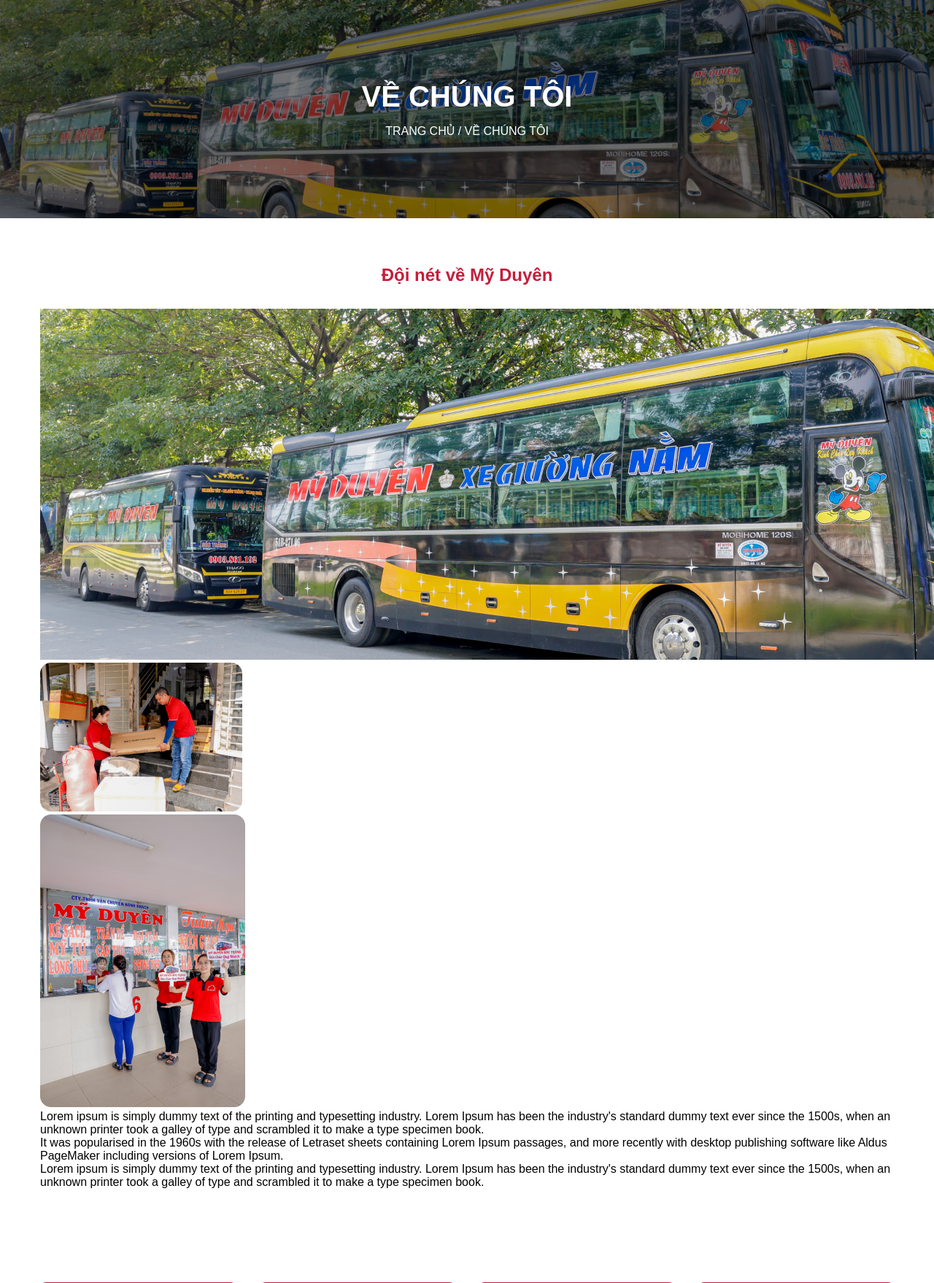
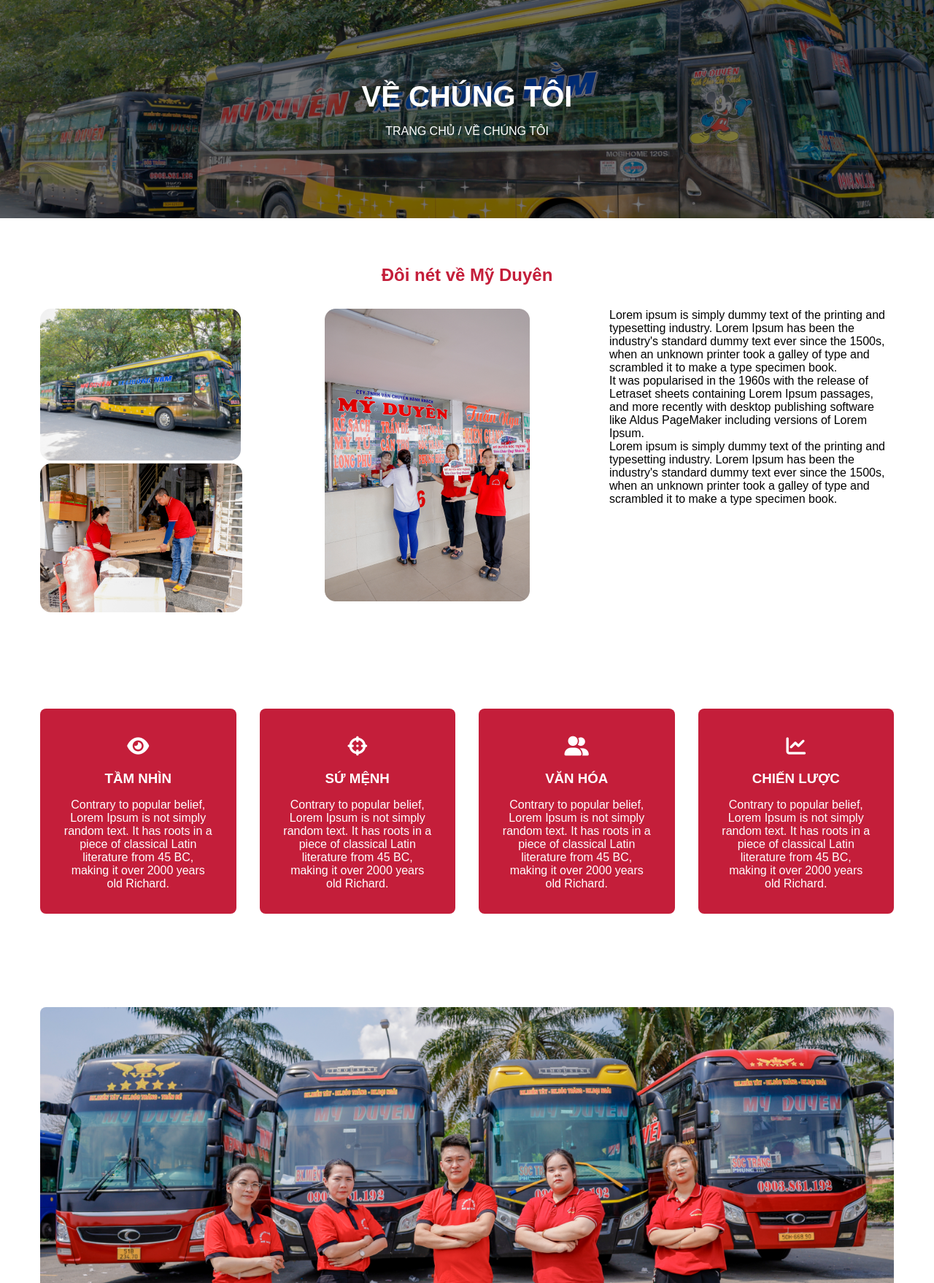
Before and after one commit to hothien2003/DemoNhaXeMyDuyen, a PHP site: page /html/about.html in a window 1280 px wide; the page is wider, and only the part inside the window is pictured. Shown: the part 133-1891 px from the top of that part at 73% size. Run offline with PHP 8.4, Linux system fonts and the light colour scheme.

Commit message:
DemoNhaXeMyDuyen

```diff
--- a/assets/css/about.css
+++ b/assets/css/about.css
@@ -346,6 +346,10 @@
     text-align: center;
 }
 
+.feature-card:hover {
+    transform: translateY(-10px);
+}
+
 .feature-icon {
     font-size: 2rem;
     margin-bottom: 1rem;
@@ -387,3 +391,27 @@
         margin-bottom: 2rem;
     }
 }
+
+.content-wrapper{
+    display: grid;
+    grid-template-columns: repeat(3,1fr);
+    grid-column-gap: 0px;
+}
+
+.img-container1{
+    width: 275px;
+    height: auto;
+    border-radius: 15px;
+}
+
+.img-container2{
+
+}
+
+.img-container3{
+
+}
+
+.left-column{
+    width:0px;
+}
--- a/html/Dichvu1.html
+++ b/html/Dichvu1.html
@@ -61,6 +61,11 @@
     </header>
 
     <main class="main">
+        <div class="banner">
+            <div class="banner-image">
+                <img src="/assets/img/banner2.png" alt="Xe Mỹ Duyên" class="img">
+            </div>
+        </div>
         <div class="main-container">
           <div class="header">
             <h1 class="title">Dịch vụ vận tải hành khách</h1>
--- a/html/about.html
+++ b/html/about.html
@@ -78,18 +78,18 @@
         <div class="container">
             <!-- About Section -->
             <section class="about-section">
-                <h2 class="section-title">Đội nét về Mỹ Duyên</h2>
+                <h2 class="section-title">Đôi nét về Mỹ Duyên</h2>
                 <div class="content-wrapper">
                     <div class="left-column">
-                        <div class="image-container">
-                            <img src="/assets/img/banner2.png" alt="My Duyen Bus" class="img-container1">
+                        <div class="image-container-about">
+                            <img src="/assets/img/tin-tuc1.png" alt="My Duyen Bus" class="img-container1">
                         </div>
-                        <div class="image-container">
+                        <div class="image-container-about">
                             <img src="/assets/img/about1.png" alt="My Duyen Staff" class="img-container2">
                         </div>
                     </div>
                     <div class="center-column">
-                        <div class="image-container">
+                        <div class="image-container-about">
                             <img src="/assets/img/about2.png" alt="My Duyen Team" class="img-container3">
                         </div>
                     </div>
--- a/html/hethong.html
+++ b/html/hethong.html
@@ -63,13 +63,11 @@
     <main>
         <div class="banner">
         <div class="banner-image">
-            <img src="/assets/img/banner2.png" alt="Xe Mỹ Duyên">
+            <img src="/assets/img/banner2.png" alt="Xe Mỹ Duyên" class="img">
         </div>
         <div class="banner-text">
             <h1>HỆ THỐNG VĂN PHÒNG</h1>
-            <p>Mỹ Duyên có văn phòng thuận tiện trên khu vực để phục vụ chạy xe có tốt nhất để vận chuyển phục vụ cho mọi người dân
-
-    </p>
+            <p>Mỹ Duyên có văn phòng thuận tiện trên khu vực để phục vụ chạy xe có tốt nhất để vận chuyển phục vụ cho mọi người dân</p>
         </div>
     </div>
 
```
Also changed, not shown: assets/css/dichvu1.css (+12 -36 lines), assets/css/hethong.css (+12 -8 lines), assets/css/index.css (+6 -4 lines), html/index.html (+4 -4 lines).
